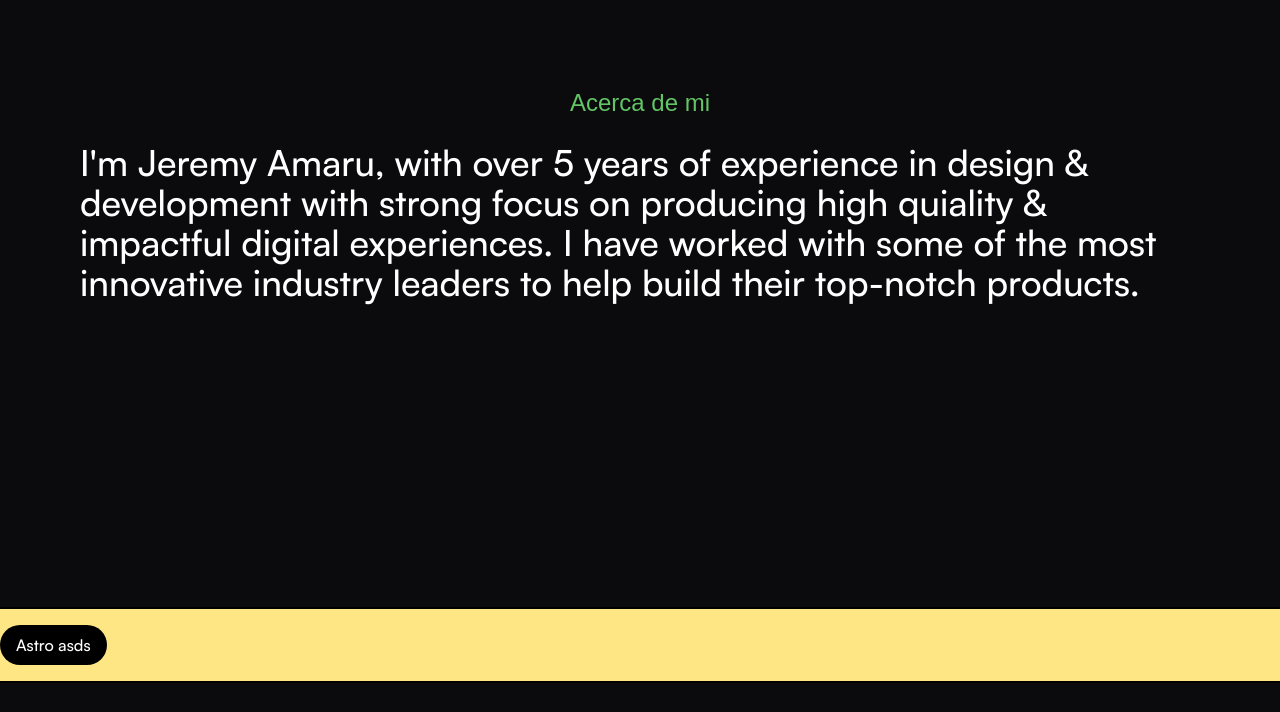
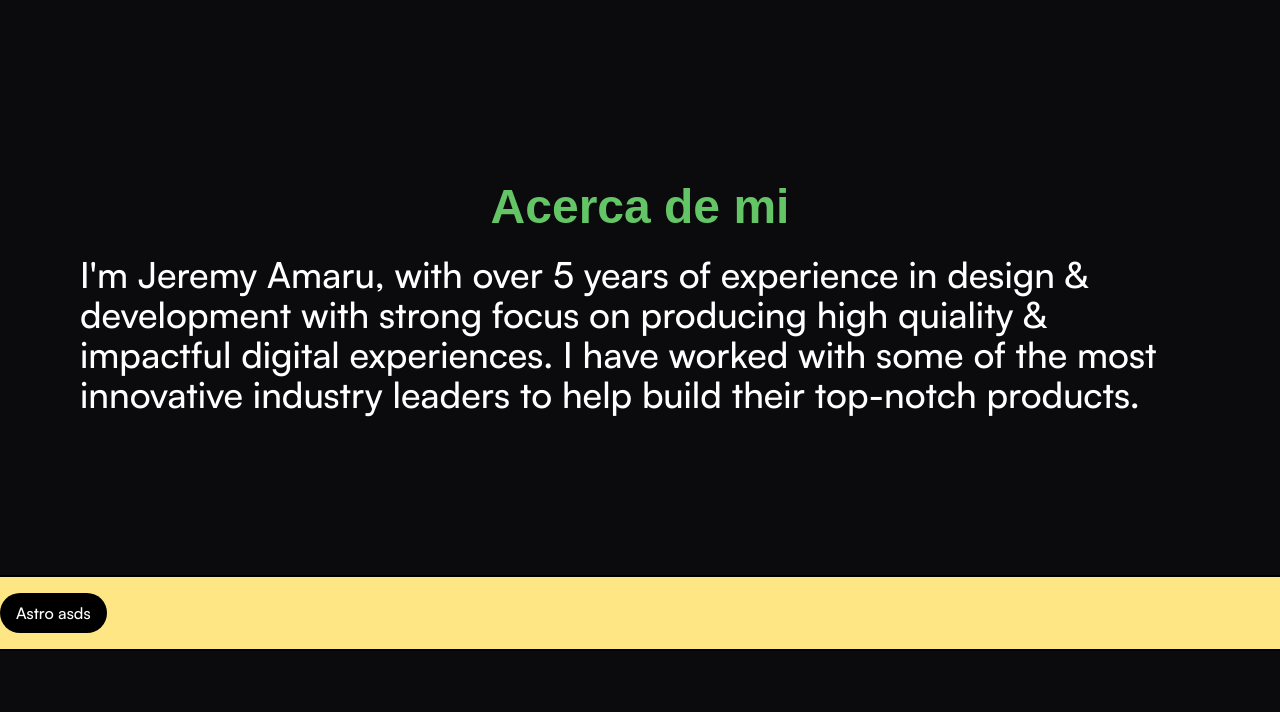
Before and after one commit to Jerimonski/Portafolio, an Astro site: page / in a window 1280 px wide. Shown: the part 615-1327 px from the top of the page. Built offline with nearby package versions, Linux system fonts and the light colour scheme; Astro itself is replaced by a stand-in of ours.

Commit message:
Style: Primary  Font

```diff
--- a/src/components/Footer.astro
+++ b/src/components/Footer.astro
@@ -12,7 +12,7 @@ import { FaGithub } from "react-icons/fa";
             <hr class="absolute bg-[#98dd99] size-2 rounded-full opacity-70">
             <h4 class="text-sm">Disponible para trabajo</h4>
         </article>
-        <h2 class="text-6xl pb-6">Vamos a crear tu<span class="block">nueva gran idea.</span></h2>
+        <h2 class="text-6xl pb-6 font-semibold font-Primary">Vamos a crear tu<span class="block">nueva gran idea.</span></h2>
         <ButtonAnimateRotate initialText="Contactame" finalText="Contactame"/>
     </div>
     <div class="flex justify-between py-4">
--- a/src/pages/Home/AboutMe.astro
+++ b/src/pages/Home/AboutMe.astro
@@ -1,5 +1,5 @@
-<section class="h-[480px] w-[1120px]" id="Sobre-mi">
-    <h2 class="text-center font-Primary text-2xl text-light-green py-6">Acerca de mi</h2>
+<section class="w-[1120px] py-24" id="Sobre-mi">
+    <h2 class="text-center font-Primary font-semibold text-5xl text-light-green py-6">Acerca de mi</h2>
     <p class="text-4xl font-Satoshi">
         I'm Jeremy Amaru, with over 5 years of experience in design & development with strong
         focus on producing high quiality & impactful digital experiences. I have worked
```
